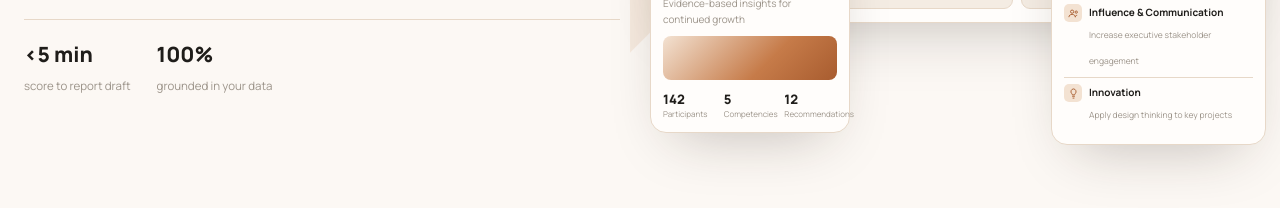
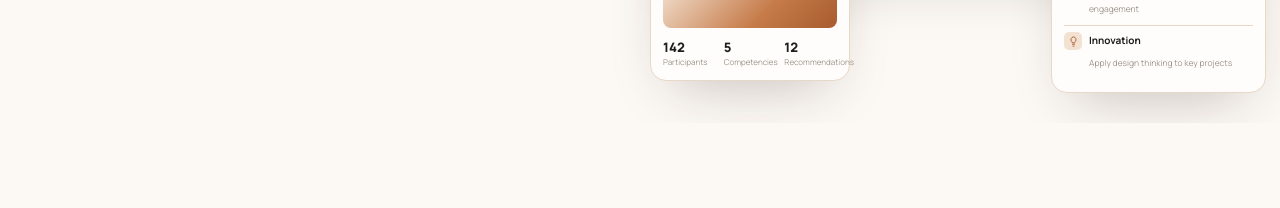
Before and after one commit to abdulmajeed-adas/rubriq, a plain HTML site: page index.html in a window 1280 px wide. Shown: the part 550-758 px from the top of the page. Drawn offline with Linux system fonts and the light colour scheme.

Commit message:
Remove hero stats row entirely
Two remaining stats looked sparse/unbalanced on their own, and padding
back to four risked weaker or fuzzier claims just for visual symmetry.
Hero now ends at the CTA buttons.

Co-Authored-By: Claude Sonnet 5 <noreply@anthropic.com>

```diff
--- a/index.html
+++ b/index.html
@@ -49,7 +49,7 @@
   /* ---------- Arabic / RTL ---------- */
   html[lang="ar"] body{font-family:'Tajawal',system-ui,sans-serif}
   html[lang="ar"] h1,html[lang="ar"] h2,html[lang="ar"] h3,
-  html[lang="ar"] .brand,html[lang="ar"] .hero-stats div b,html[lang="ar"] .step .num{
+  html[lang="ar"] .brand,html[lang="ar"] .step .num{
     font-family:'Tajawal',system-ui,sans-serif;
   }
   html[lang="ar"] .eyebrow,html[lang="ar"] .kicker{letter-spacing:0;text-transform:none}
@@ -83,9 +83,6 @@
   .btn-primary,.btn-ghost{font:inherit;font-weight:700;font-size:15px;padding:13px 24px;border-radius:12px;cursor:pointer;text-decoration:none;display:inline-flex;align-items:center;gap:8px}
   .btn-primary{background:var(--brand);color:#fff;border:1px solid var(--brand)}
   .btn-ghost{background:transparent;color:var(--ink);border:1px solid var(--line)}
-  .hero-stats{display:flex;gap:26px;flex-wrap:wrap;margin-top:26px;padding-top:18px;border-top:1px solid var(--line)}
-  .hero-stats div b{display:block;font-family:'Manrope',sans-serif;font-weight:800;font-size:21px;color:var(--ink)}
-  .hero-stats div span{font-size:11.5px;color:var(--muted)}
 
   /* ---------- hero dashboard illustration ---------- */
   .hero-visual{position:relative;min-height:300px}
@@ -278,10 +275,6 @@
       <div class="hero-actions">
         <a class="btn-primary" href="#contact" data-i18n="heroBtn1">Book a call →</a>
         <a class="btn-ghost" href="#showcase" data-i18n="heroBtn2">See it in action</a>
-      </div>
-      <div class="hero-stats">
-        <div><b data-i18n="stat3num">&lt;5 min</b><span data-i18n="stat3">score to report draft</span></div>
-        <div><b>100%</b><span data-i18n="stat4">grounded in your data</span></div>
       </div>
     </div>
 
@@ -585,9 +578,6 @@
       scopeNote:"We build and run the platform. Your team keeps the assessments, the judgment calls, and the client relationships.",
       heroBtn1:"Book a call →",
       heroBtn2:"See it in action",
-      stat3num:"<5 min",
-      stat3:"score to report draft",
-      stat4:"grounded in your data",
       problemKicker:"The problem",
       problemH2:"Structured assessments don't scale past a handful of clients.",
       problemBody:"A real evaluation framework — dozens of weighted criteria, maturity or compliance scales, evidence requirements — is genuinely valuable. But every cycle means the same grind: collect scores, chase evidence, and manually write a structured report that reads like a consultant wrote it, one client at a time.",
@@ -653,9 +643,6 @@
       scopeNote:"نحن نبني المنصة ونُشغّلها. التقييم والقرارات الاحترافية وعلاقات العملاء تبقى بين يدي فريقك.",
       heroBtn1:"احجز مكالمة ←",
       heroBtn2:"شاهد كيف تعمل",
-      stat3num:"أقل من 5 دقائق",
-      stat3:"من الدرجات إلى مسودة التقرير",
-      stat4:"مبني على بياناتك",
       problemKicker:"المشكلة",
       problemH2:"التقييمات المنظمة لا تتوسع لتشمل عشرات العملاء.",
       problemBody:"إطار التقييم الحقيقي — عشرات المعايير المرجّحة، ومقاييس نضج أو امتثال، ومتطلبات بيّنات — له قيمة حقيقية فعلاً. لكن كل دورة تعني نفس الروتين المرهق: جمع الدرجات، متابعة البيّنات، وكتابة تقرير منظم يدويًا يبدو وكأن استشاريًا كتبه، لكل عميل على حدة.",
```
